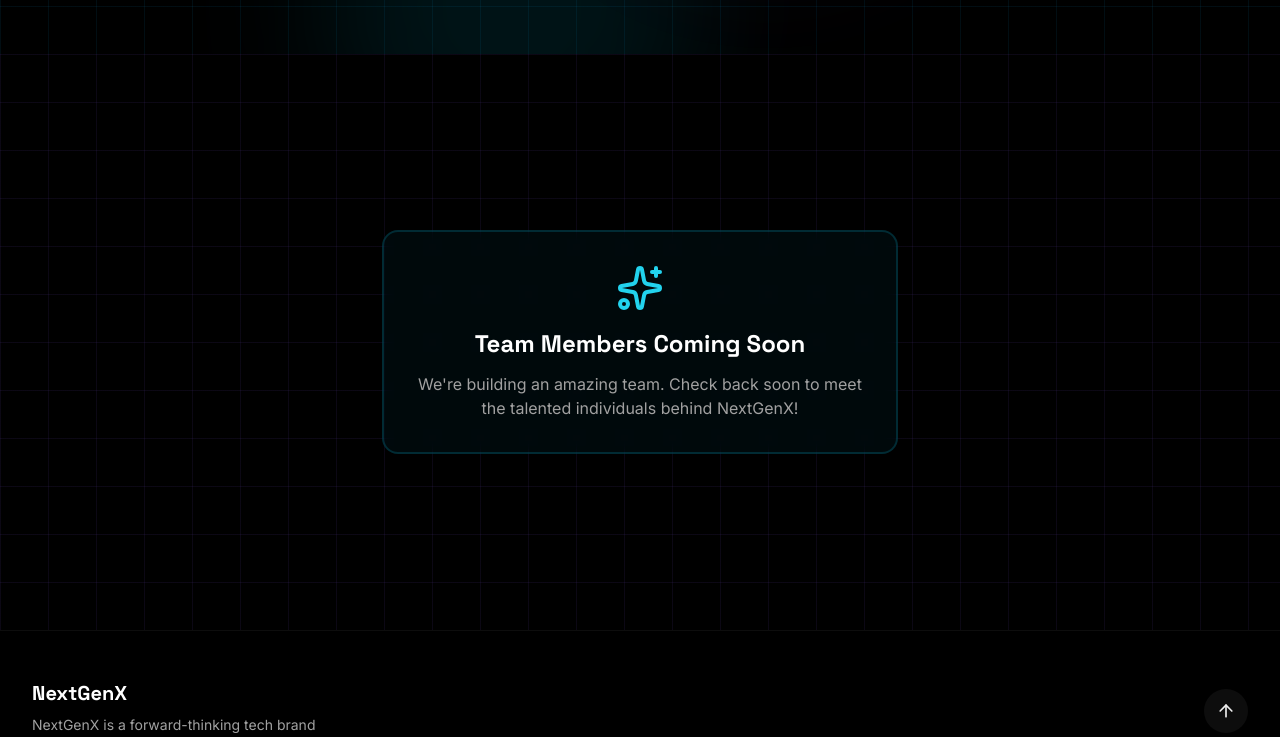
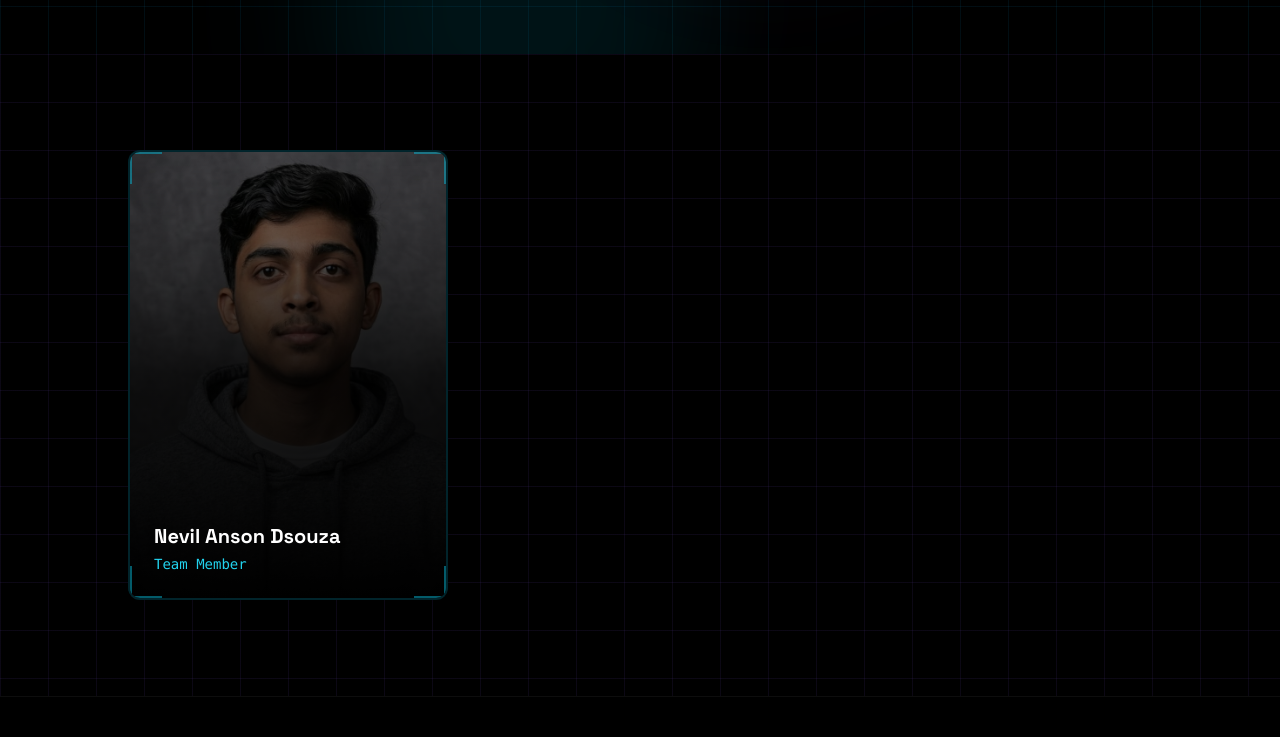
Before and after one commit to NextGenXplorer/nxgportfolio, a Next.js app: page /team in a window 1280 px wide. Shown: the part 426-1163 px from the top of the page. Built offline with nearby package versions, Linux system fonts and the light colour scheme.

Commit message:
Add: Nevil Anson Dsouza to team page with futuristic card design

```diff
--- a/app/team/page.tsx
+++ b/app/team/page.tsx
@@ -4,23 +4,22 @@
 import { Navbar } from "@/components/layout/Navbar";
 import { Footer } from "@/components/layout/Footer";
 import { motion } from "framer-motion";
-import { Users, Code2, Zap, Sparkles } from "lucide-react";
+import { Users } from "lucide-react";
+import Image from "next/image";
 
 export default function TeamPage() {
-    // Placeholder for team members - you can add your team here
     const teamMembers: Array<{
         name: string;
         role: string;
         imgSrc: string;
         link: string;
     }> = [
-            // Example structure - add your team members here
-            // {
-            //     name: "Team Member Name",
-            //     role: "Position",
-            //     imgSrc: "/team-member.jpg",
-            //     link: "https://linkedin.com/in/member"
-            // }
+            {
+                name: "Nevil Anson Dsouza",
+                role: "Team Member",
+                imgSrc: "/nevil-photo.jpg",
+                link: "https://portfolio-gules-xi-58.vercel.app/"
+            }
         ];
 
     return (
@@ -29,7 +28,6 @@
 
             {/* Hero Section */}
             <Section className="min-h-[60vh] relative overflow-hidden bg-black flex items-center justify-center pt-32">
-                {/* Tech Background */}
                 <div className="absolute inset-0">
                     <div className="absolute inset-0 bg-[linear-gradient(to_right,#0ea5e915_1px,transparent_1px),linear-gradient(to_bottom,#0ea5e915_1px,transparent_1px)] bg-[size:3rem_3rem]" />
                     <div className="absolute top-1/2 left-1/4 w-96 h-96 bg-cyan-500/10 rounded-full blur-3xl" />
@@ -71,8 +69,7 @@
                 </div>
 
                 <Container className="relative z-10">
-                    {teamMembers.length > 0 ? (
-                        <div className="grid grid-cols-1 sm:grid-cols-2 lg:grid-cols-3 gap-8">
+                    <div className="grid grid-cols-1 sm:grid-cols-2 lg:grid-cols-3 gap-8 max-w-5xl mx-auto">
                         {teamMembers.map((member, index) => (
                             <motion.div
                                 key={member.name}
@@ -82,30 +79,45 @@
                                 transition={{ duration: 0.5, delay: index * 0.1 }}
                                 className="group relative"
                             >
-                                    {/* Team member card - you can customize this */}
-                                    <div className="relative h-[400px] rounded-xl overflow-hidden border-2 border-cyan-500/20 bg-black hover:border-cyan-500/50 transition-all duration-500">
-                                        {/* Add your team member card design here */}
+                                <a
+                                    href={member.link}
+                                    target="_blank"
+                                    rel="noopener noreferrer"
+                                    className="block"
+                                >
+                                    <div className="relative h-[450px] rounded-xl overflow-hidden border-2 border-cyan-500/20 bg-black hover:border-cyan-500/50 transition-all duration-500 group-hover:shadow-[0_0_40px_-10px_rgba(6,182,212,0.4)]">
+                                        {/* Corner Brackets */}
+                                        <div className="absolute top-0 left-0 w-8 h-8 border-t-2 border-l-2 border-cyan-500/50 z-20" />
+                                        <div className="absolute top-0 right-0 w-8 h-8 border-t-2 border-r-2 border-cyan-500/50 z-20" />
+                                        <div className="absolute bottom-0 left-0 w-8 h-8 border-b-2 border-l-2 border-cyan-500/50 z-20" />
+                                        <div className="absolute bottom-0 right-0 w-8 h-8 border-b-2 border-r-2 border-cyan-500/50 z-20" />
+
+                                        {/* Image */}
+                                        <div className="absolute inset-0">
+                                            <Image
+                                                src={member.imgSrc}
+                                                alt={member.name}
+                                                fill
+                                                className="object-cover opacity-60 group-hover:opacity-80 group-hover:scale-110 transition-all duration-700"
+                                            />
+                                            <div className="absolute inset-0 bg-gradient-to-t from-black via-black/80 to-transparent" />
                                         </div>
+
+                                        {/* Scan Line */}
+                                        <div className="absolute inset-0 bg-gradient-to-b from-transparent via-cyan-500/20 to-transparent h-full opacity-0 group-hover:opacity-100 group-hover:translate-y-full transition-all duration-1000" />
+
+                                        {/* Content */}
+                                        <div className="absolute bottom-0 left-0 right-0 p-6 z-10">
+                                            <h3 className="text-xl font-heading font-bold text-white mb-1 group-hover:text-cyan-400 transition-colors">
+                                                {member.name}
+                                            </h3>
+                                            <p className="text-sm text-cyan-400 font-mono">{member.role}</p>
+                                        </div>
+                                    </div>
+                                </a>
                             </motion.div>
                         ))}
                     </div>
-                    ) : (
-                        <motion.div
-                            initial={{ opacity: 0, y: 20 }}
-                            animate={{ opacity: 1, y: 0 }}
-                            className="text-center py-20"
-                        >
-                            <div className="inline-block p-8 rounded-2xl border-2 border-cyan-500/20 bg-cyan-500/5 backdrop-blur-sm">
-                                <Sparkles size={48} className="text-cyan-400 mx-auto mb-4" />
-                                <h3 className="text-2xl font-heading font-bold text-white mb-3">
-                                    Team Members Coming Soon
-                                </h3>
-                                <p className="text-neutral-400 max-w-md mx-auto">
-                                    We're building an amazing team. Check back soon to meet the talented individuals behind NextGenX!
-                                </p>
-                            </div>
-                        </motion.div>
-                    )}
                 </Container>
             </Section>
 
```
Also changed, not shown: public/nevil-photo.jpg (added). Lines whose indentation alone changed are shown as unchanged.
